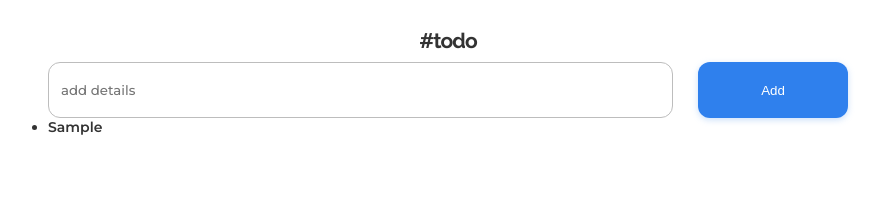
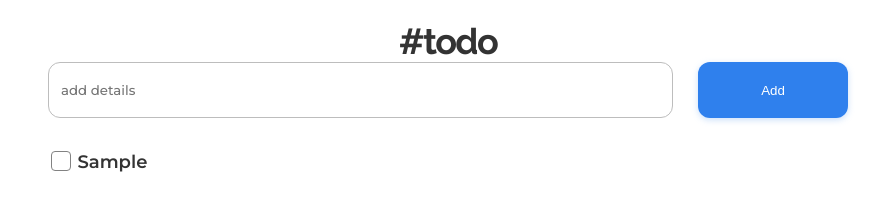
Before and after one commit to LiXin2014/TODO_DevChanllenges, a React app: page / in a window 1280 px wide. Both pictures are taken after typing "Sample" into the empty fields and a click on the button "Add". Shown: the whole page, without its empty margins (192-1073 px from the left). Built offline with nearby package versions, Linux system fonts and the light colour scheme.

Commit message:
style to do list.

```diff
--- a/app/components/addTodo.js
+++ b/app/components/addTodo.js
@@ -7,10 +7,11 @@ export default class AddTodo extends React.Component {
         super(props);
 
         this.nextId = 1;
-        this.state = {text: ""};
+        this.state = { text: "" };
 
         this.onAddTodo = this.onAddTodo.bind(this);
         this.onChange = this.onChange.bind(this);
+        this.onKeyDown = this.onKeyDown.bind(this);
     }
 
     render() {
@@ -21,7 +22,8 @@ export default class AddTodo extends React.Component {
                     name="todo"
                     placeholder="add details"
                     onChange={this.onChange}
-                    value={this.state.text}/>
+                    value={this.state.text}
+                    onKeyDown={this.onKeyDown} />
                 <button id="addTodo_Button"
                     onClick={() => this.onAddTodo()}>Add</button>
             </div>
@@ -44,4 +46,10 @@ export default class AddTodo extends React.Component {
             text
         });
     }
+
+    onKeyDown(event) {
+        if (event.key === 'Enter') {
+            this.onAddTodo();
+        }
+    }
 }
--- a/app/index.css
+++ b/app/index.css
@@ -24,6 +24,7 @@ body {
 /* Style header */
 #header {
     font-family: 'Raleway';
+    font-size: 36px;
     text-align: center;
     letter-spacing: -0.045em;
     line-height: 42px;
@@ -56,3 +57,49 @@ body {
     color: white;
     line-height: 17px;
 }
+
+/* Style Todo List, followed below tutorial
+https://www.youtube.com/watch?v=YyLzwR-iXtI&ab_channel=WebDevSimplified   */
+#todoList {
+    padding: 3px;
+    font-size: 18px;
+}
+
+#todoList label {
+    cursor: pointer;
+    display: flex;
+}
+
+#todo {
+    display: flex;
+    padding-top: 30px;
+}
+
+/* hiding the native checkbox input */
+input[type="checkbox"] {
+    cursor: pointer;
+    opacity: 0;
+    position: absolute;
+}
+
+input[type="checkbox"] + label::before {
+    content: "";
+    width: 1em;
+    height: 1em;
+    border: 1px solid #828282;
+    border-radius: 4px;
+    margin-right: 0.4rem;
+}
+
+input[type="checkbox"]:checked + label::before {
+    content: '\002714';
+    background: #2F80ED;
+    display: flex;
+    justify-content: center;
+    align-items: center;
+    color: white;
+}
+
+input[type="checkbox"]:focus + label::before {
+    box-shadow: 0 0 5px #828282;
+}
--- a/app/index.js
+++ b/app/index.js
@@ -16,9 +16,12 @@ class App extends React.Component {
             <div id="container">
                 <h2 id="header">#todo</h2>
                 <AddTodo onAddTodo={(newTodo) => this.onAddTodo(newTodo)} />
-                <ul>
+                <ul id="todoList">
                     {this.state.todos.map((todo) => (
-                        <li>{todo.text}</li>
+                        <div id="todo" key={todo.id}>
+                            <input type="checkbox" id={`todo_input${todo.id}`}/>
+                            <label htmlFor={`todo_input${todo.id}`}>{todo.text}</label>
+                        </div>
                     ))}
                 </ul>
             </div>
```
